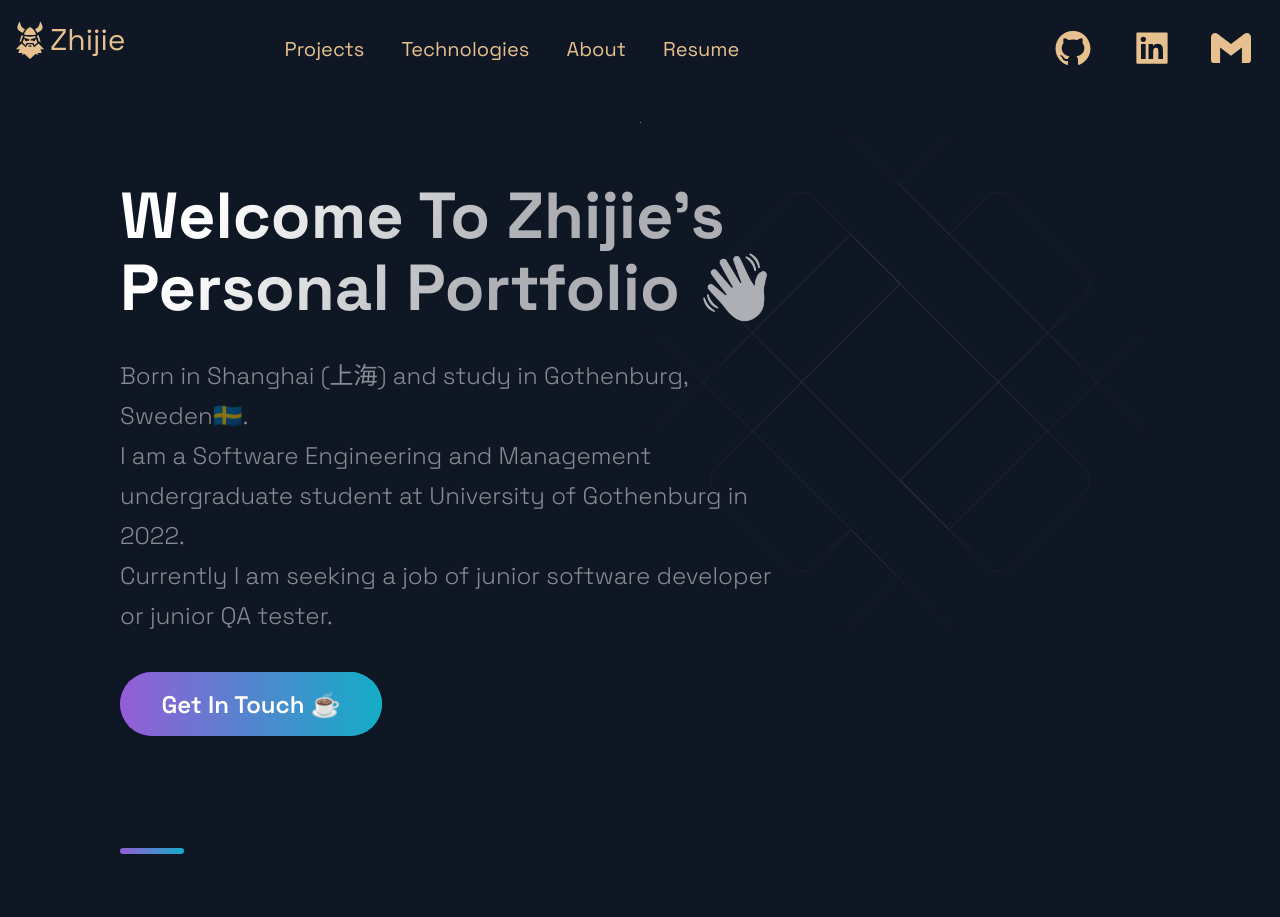
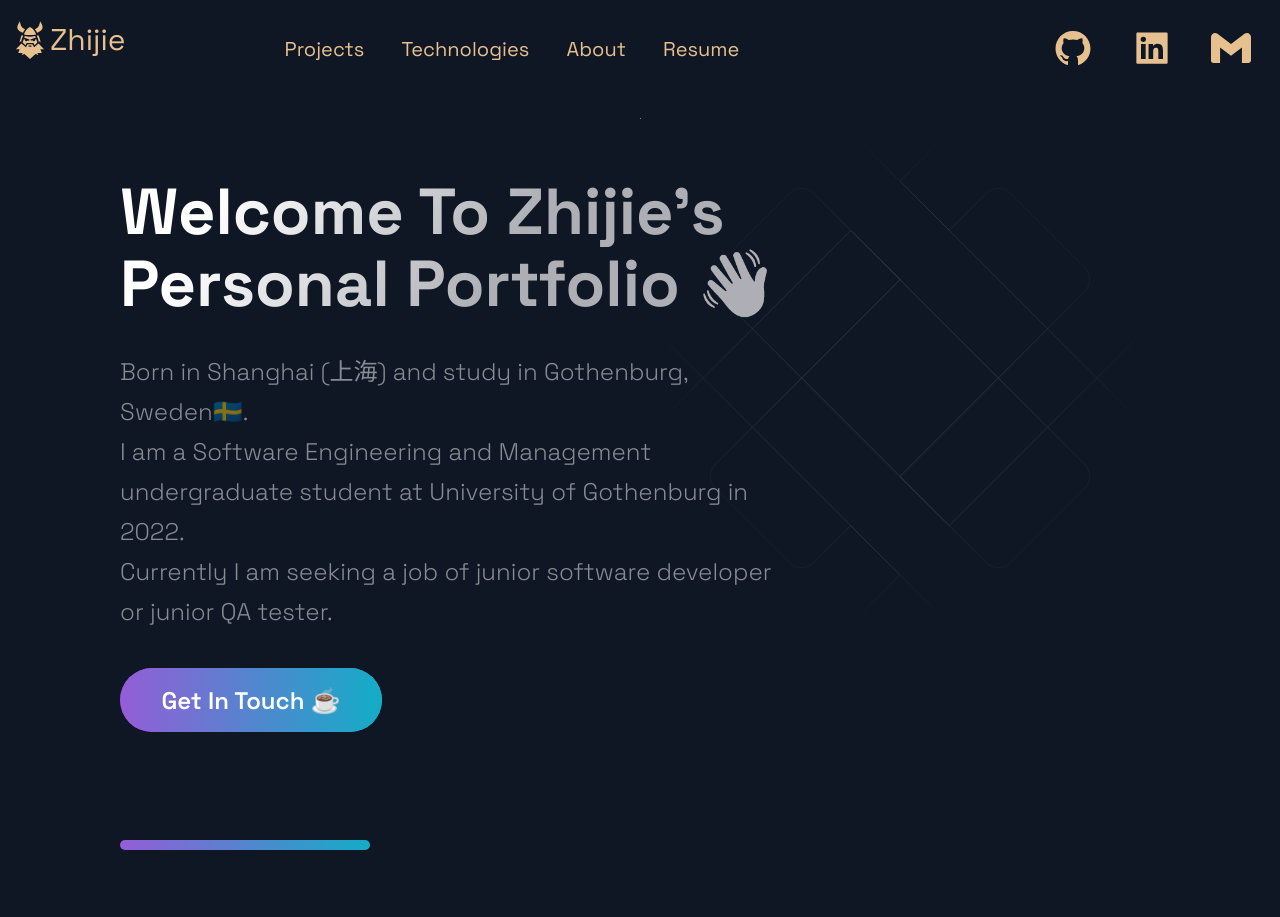
Before and after one commit to ZJW-92/personal_portfolio, a Next.js app: page / in a window 1280 px wide. Shown: the top 917 px of the page. Built offline with nearby package versions, Linux system fonts and the light colour scheme.

Commit message:
update index.js

```diff
--- a/src/styles/GlobalComponents/index.js
+++ b/src/styles/GlobalComponents/index.js
@@ -3,7 +3,7 @@ import styled from 'styled-components'
 export const Section = styled.section`
   display: ${(props) => props.grid ? "grid" : "flex" };
   flex-direction: ${(props) => props.row ? "row" : "column" };
-  padding: ${(props) => props.nopadding ? "0" : "32px 48px 0" } ;
+  padding: ${(props) => props.nopadding ? "0" : "28px 48px 0" } ;
   margin: 0 auto;
   max-width: 1040px;
   box-sizing: content-box;
@@ -78,8 +78,8 @@ export const SectionText = styled.p`
 
 export const SectionDivider = styled.div`
 
-  width: 64px;
-  height: 6px;
+  width: 250px;
+  height: 10px;
   border-radius: 10px;
   background-color: #fff;
   background: ${(props) => props.colorAlt ?
```
